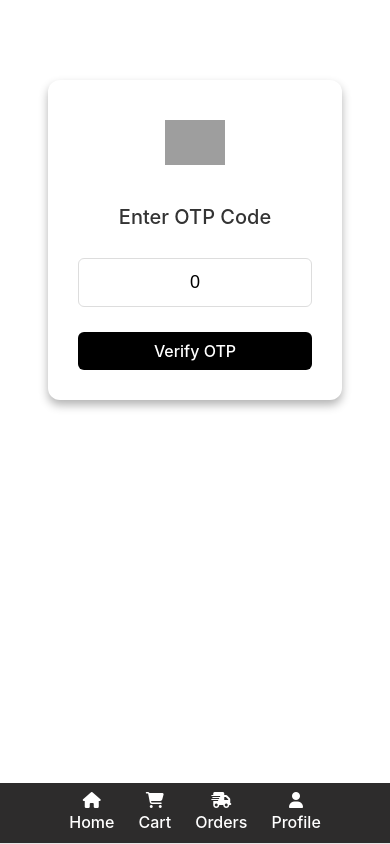
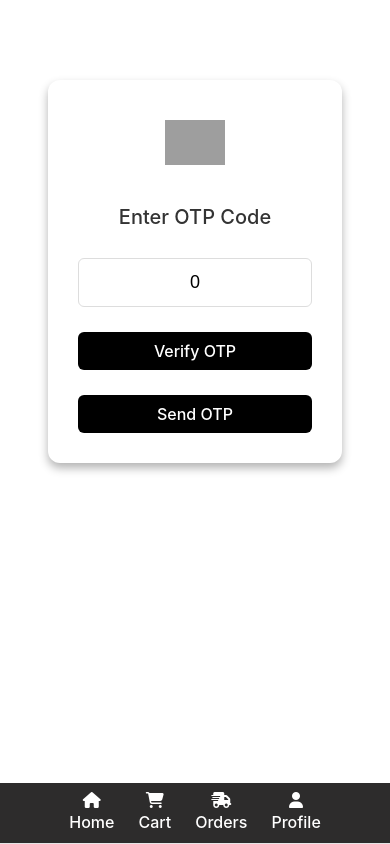
Before and after one commit to Sanjay9745/Award-Store, a React (Vite) app in the folder frontend/: page /otp in a window 390 px wide. Built offline with nearby package versions, Linux system fonts and the light colour scheme; no server answers; sample sign-in values are in the browser's storage; grey boxes are pictures that could not be loaded.

Commit message:
dist added

```diff
--- a/frontend/src/assets/css/Otp.css
+++ b/frontend/src/assets/css/Otp.css
@@ -75,5 +75,9 @@
       margin-top: 80px;
       width: 60%;
     }
-
+    .p-otp {
+      margin-top: 15px;
+      font-size: 0.7rem;
+      color: #333;
+    }
   }
--- a/frontend/src/pages/Otp.jsx
+++ b/frontend/src/pages/Otp.jsx
@@ -9,7 +9,7 @@ function Otp() {
   const navigate = useNavigate();
   const [otp, setOtp] = useState(0);
   const [email, setEmail] = useState("");
-
+  const [isOtpSend, setIsOtpSend] = useState(false);
   useEffect(() => {
     if (localStorage.getItem("token")) {
       axios.get(SERVER_URL + "/user/details", {
@@ -21,17 +21,6 @@ function Otp() {
           const user = res.data;
           if (!user.verified) {
             setEmail(user.email);
-            if (user.email) {
-              axios.post(SERVER_URL + "/user/send-otp", {
-                email: user.email
-              }, {
-                headers: {
-                  "x-access-token": localStorage.getItem("token")
-                }
-              }).catch((err) => {
-                console.log(err);
-              });
-            }
           }else{
             navigate("/")
           }
@@ -44,7 +33,21 @@ function Otp() {
     }
   }, [navigate]);
 
-
+const handleSendOTP = () => {
+  axios.post(SERVER_URL + "/user/send-otp", {
+    email: email
+  }, {
+    headers: {
+      "x-access-token": localStorage.getItem("token")
+    }
+  }).then((res)=>{
+    if(res.status === 200){
+      setIsOtpSend(true);
+    }
+  }).catch((err) => {
+    console.log(err);
+  });
+}
 
   const handleVerify = () => {
     if (!otp) {
@@ -61,7 +64,7 @@ function Otp() {
     }).then((res) => {
       if (res.status === 200) {
         console.log(res.data);
-        navigate("/profile");
+        navigate("/");
       }
     }).catch((err) => {
       console.log(err);
@@ -84,6 +87,10 @@ function Otp() {
               <input type="number"value={otp} onChange={(e) => setOtp(e.target.value)} />
             </div>
             <button onClick={handleVerify}>Verify OTP</button>
+            {
+              isOtpSend ? <p className="p-otp">OTP has been send to your email</p> :  <button onClick={handleSendOTP}>Send OTP</button>
+            }
+
 
             </div>
         </div>
```
